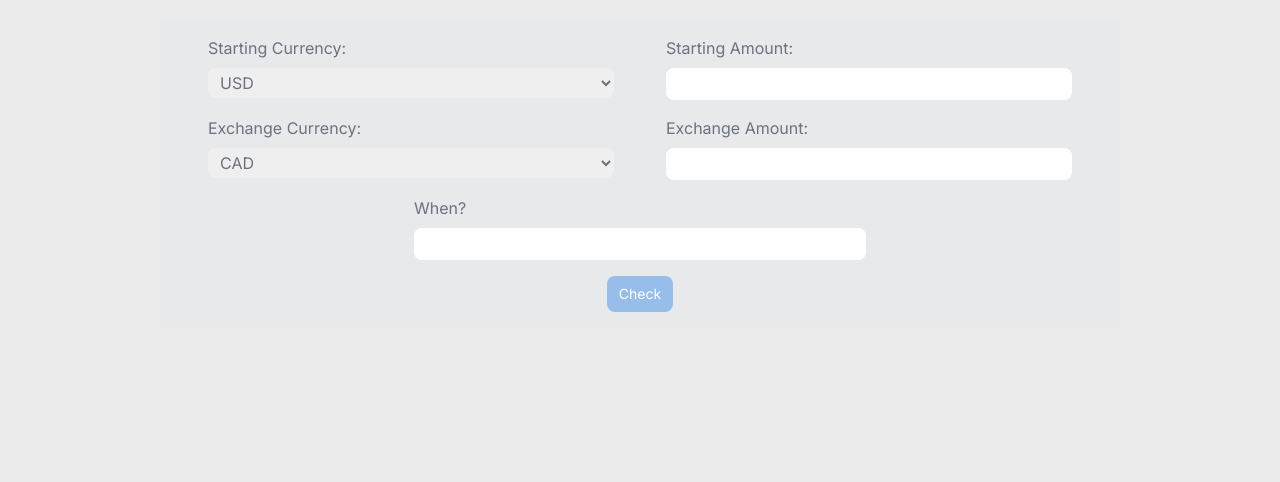
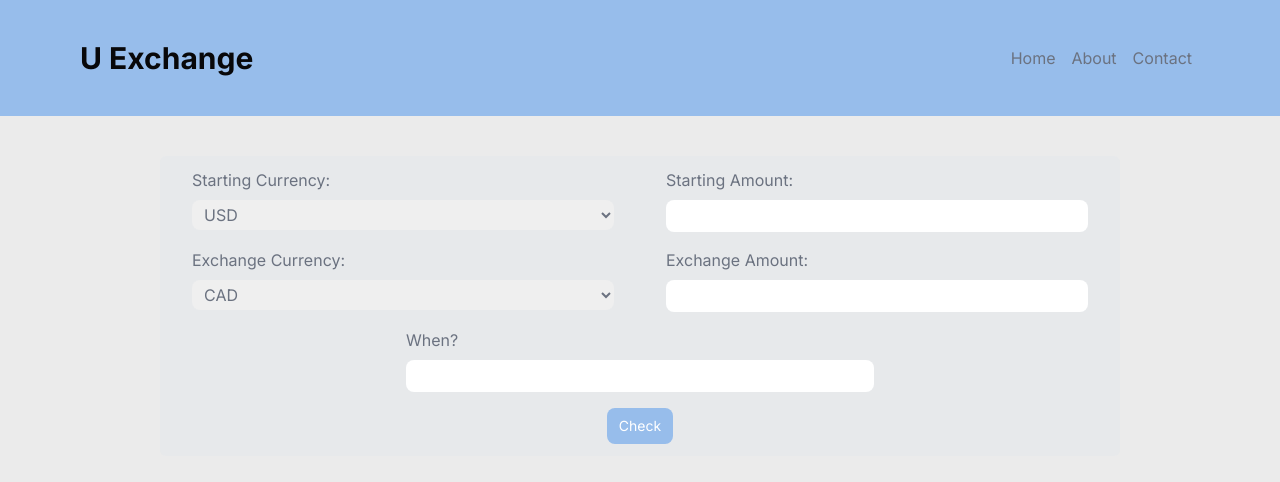
Before and after one commit to alexquar/U-exchange, a Next.js app: page / in a window 1280 px wide. Shown: the top 482 px of the page. Built offline with nearby package versions, Linux system fonts and the light colour scheme.

Commit message:
fix layout

```diff
--- /dev/null
+++ b/app/(main)/layout.jsx
@@ -0,0 +1,11 @@
+import Navbar from "../components/Navbar";
+
+
+export default async function MainLayout({ children }) {
+  return (
+    <>
+<Navbar />
+      {children}
+    </>
+  )
+}
--- a/app/page.jsx
+++ b/app/(main)/page.jsx
@@ -1,4 +1,4 @@
-import TransactionForm from "./components/TransactionForm";
+import TransactionForm from "../components/TransactionForm";
 
 
 export default function Home() {
--- /dev/null
+++ b/app/about/layout.jsx
@@ -0,0 +1,11 @@
+import Navbar from "../components/Navbar";
+
+
+export default async function AboutLayout({ children }) {
+  return (
+    <>
+<Navbar />
+      {children}
+    </>
+  )
+}
--- a/app/components/Navbar.jsx
+++ b/app/components/Navbar.jsx
@@ -1,6 +1,7 @@
 import Link from "next/link"
 export default function Navbar() {
   return (
+
     <nav>
         <h1 className="mr-auto ps-10 text-3xl">U Exchange</h1>
         <div className="pr-10">
@@ -9,5 +10,6 @@ export default function Navbar() {
         <Link className="mx-2" href='/contact'>Contact</Link>
         </div>
     </nav>
+
   )
 }
--- a/app/components/TransactionForm.jsx
+++ b/app/components/TransactionForm.jsx
@@ -13,7 +13,7 @@ export default function TransactionForm() {
     }
   return (
     <div>
-      <form onSubmit={handleSubmit} className="flex flex-col my-5 w-full">
+      <form onSubmit={handleSubmit} className="flex flex-col my-10 p-3 w-full">
         <div className="grid grid-cols-2 gap-3">
         <label className="mx-5">
             <span>
--- /dev/null
+++ b/app/contact/layout.jsx
@@ -0,0 +1,11 @@
+import Navbar from "../components/Navbar";
+
+
+export default async function ContactLayout({ children }) {
+  return (
+    <>
+<Navbar />
+      {children}
+    </>
+  )
+}
--- a/app/layout.jsx
+++ b/app/layout.jsx
@@ -1,5 +1,6 @@
 import { Inter } from "next/font/google";
 import "./globals.css";
+import Navbar from "./components/Navbar";
 
 const inter = Inter({ subsets: ["latin"] });
 
```
